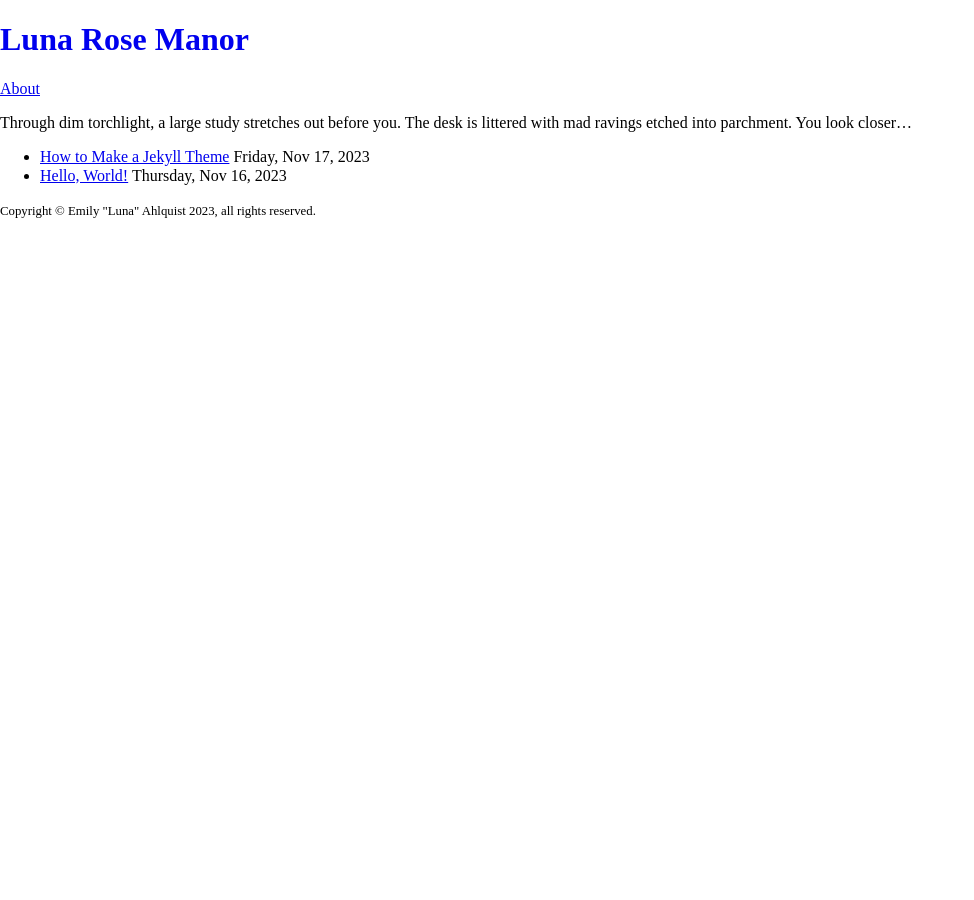
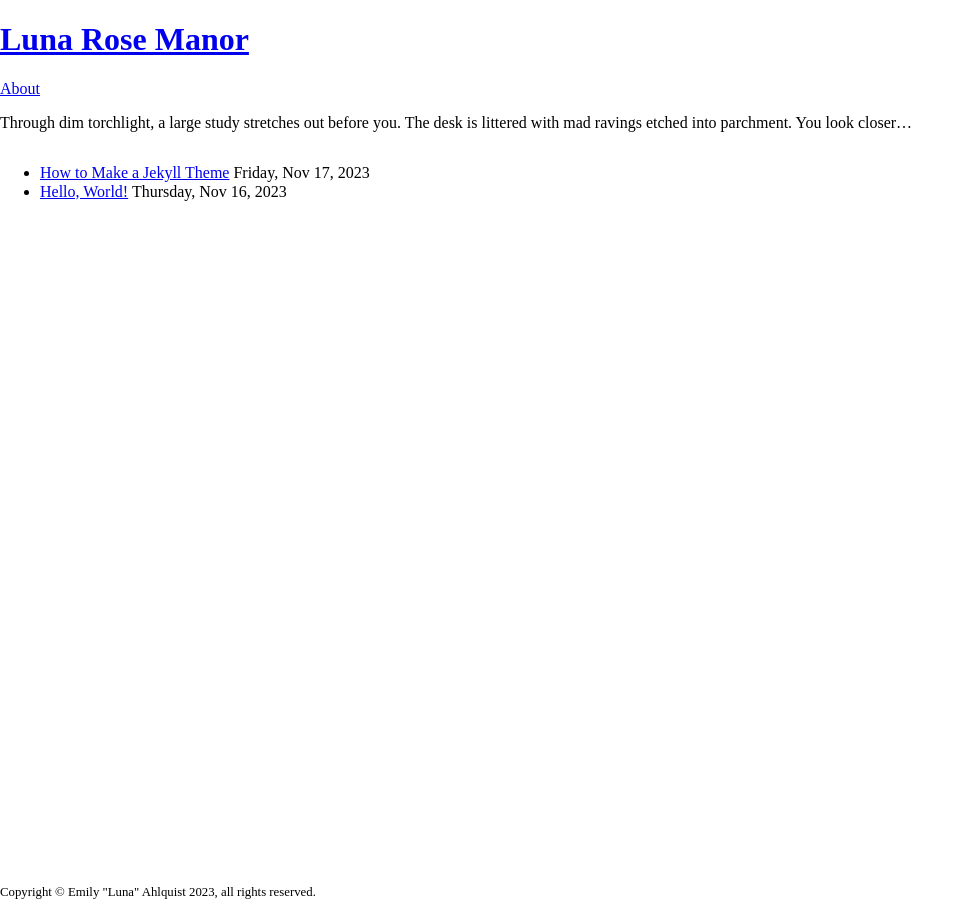
Before and after one commit to LunaRoseManor/lunarosemanor.github.io, a Jekyll site: the page built from index.md, in a window 1280 px wide. Shown: the whole page, without its empty margins (0-974 px from the left). Built offline with Jekyll 4.4.1, drawn with Linux system fonts in a browser that asks for light colours.

Commit message:
Implement sticky footer

```diff
--- a/_includes/footer.html
+++ b/_includes/footer.html
@@ -1,4 +1,4 @@
-<footer>
+<footer class="page-footer">
     <div class="wrapper">
         <small>
             Copyright &copy; {{ site.author }} {{ "Now" | date: "%Y" }},
--- a/_includes/header.html
+++ b/_includes/header.html
@@ -1,5 +1,5 @@
-<header>
-    <a href="{{ "/" | relative_url }}" style="text-decoration: none;">
+<header class="page-header">
+    <a href="{{ "/" | relative_url }}" class="site-title">
         <h1>{{ site.title | escape }}</h1>
     </a>
     {%- include navbar.html -%}
--- a/_includes/navbar.html
+++ b/_includes/navbar.html
@@ -21,7 +21,7 @@
 {%- assign page_paths = site.header_pages | default: default_paths -%}
 {%- assign titles_size = site.pages | map: "title" | join: "" | size -%}
 {%- if titles_size > 0 -%}
-    <nav>
+    <nav class="site-nav">
         {%- for path in page_paths -%}
             {%- assign my_page = site.pages | where: "path", path | first -%}
 
--- a/_layouts/base.html
+++ b/_layouts/base.html
@@ -6,12 +6,14 @@ The base layout from which all others are derived.
 <html lang="{{ site.lang | default: site.lang | default: "en" }}">
     {%- include head.html -%}
     <body>
+        <div class="wrapper">
             {%- include header.html -%}
-        <main aria-label="Site content">
+            <main class="page-body" aria-label="Site content">
                 <div class="wrapper">
                     {{ content }}
                 </div>
             </main>
             {%- include footer.html -%}
+        </div>
     </body>
 </html>
--- a/_sass/fonts.sass
+++ b/_sass/fonts.sass
@@ -7,3 +7,5 @@
 $font-stack-content: Corbel, "Lucida Grande", "Lucida Sans Unicode", "Lucida Sans", "DejaVu Sans", "Bitstream Vera Sans", "Liberation Sans", Verdana, "Verdana Ref", sans-serif
 $font-stack-code: Consolas, "Andale Mono WT", "Andale Mono", "Lucida Console", "Lucida Sans Typewriter", "DejaVu Sans Mono", "Liberation Mono", "Nimbus Mono L", Monaco, "Courier New", Courier, monospace
 $font-size-base: 16pt !default
+$font-size-small: $font-size-base * 0.666 !default
+$font-line-height: 2.0 !default
--- a/_sass/layout.sass
+++ b/_sass/layout.sass
@@ -0,0 +1,25 @@
+// Defines the overall layout of the site. Includes things like the default
+// width and height of elements, whilst also making the footer stick to the
+// bottom of the page for better use of whitespace.
+$spacing-unit: 1em
+
+/* Sticky Footer */
+// Source:
+html, body
+    box-sizing: border-box
+    height: 100%
+    padding: 0
+    margin: 0
+
+.wrapper
+    box-sizing: border-box
+    min-height: 100%
+    display: flex
+    flex-direction: column
+
+.page-header, .page-footer
+    flex-grow: 0
+    flex-shrink: 0
+
+.page-body
+    flex-grow: 1
```
Also changed, not shown: 404.md (+4 -2 lines). Lines whose indentation alone changed are shown as unchanged.
